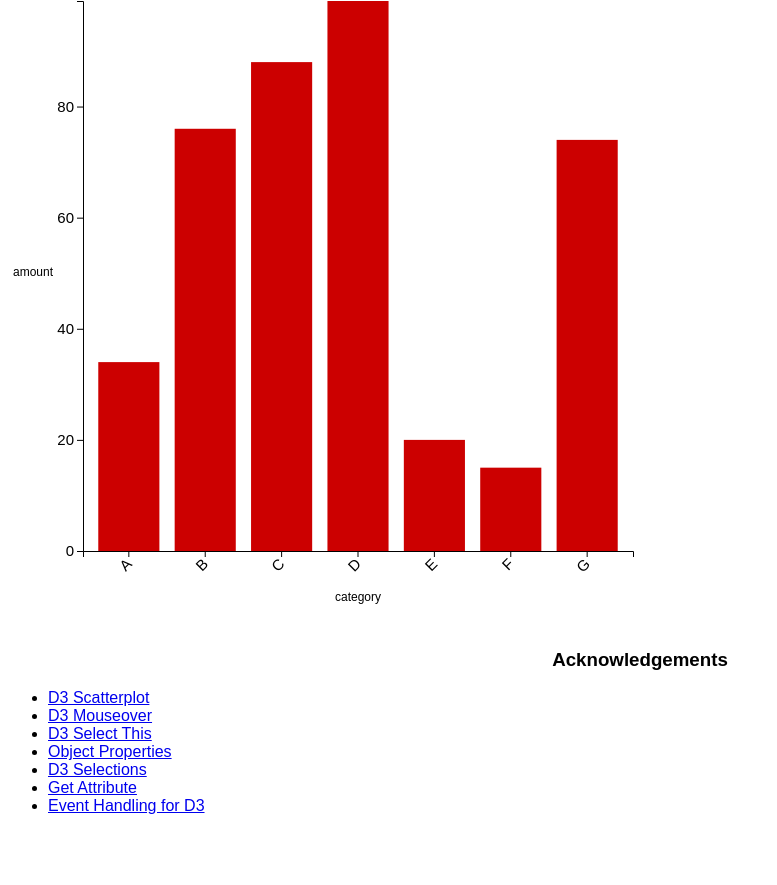
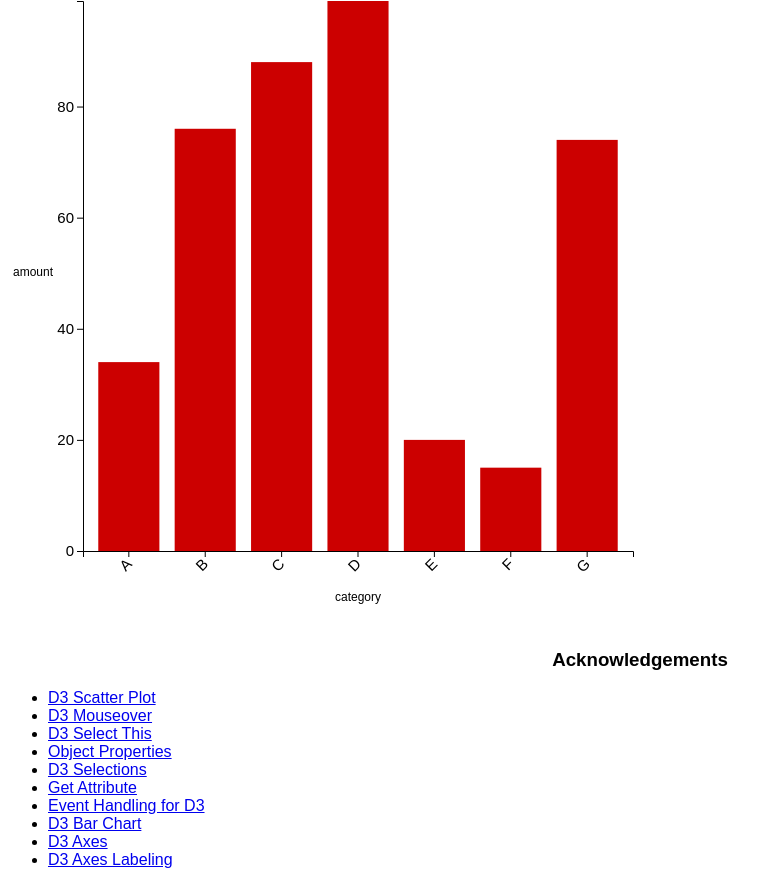
Before and after one commit to DS4200-S23-Class/hw-05-jane-michelle, a plain HTML site: page index.html in a window 1280 px wide. Shown: the part 858-1743 px from the top of the page, without its empty margins (0-777 px from the left). Before the commit the page ends 1689 px from the top, so only its background shows below. Drawn offline with Linux system fonts and the light colour scheme.

Commit message:
finished

```diff
--- a/index.html
+++ b/index.html
@@ -83,7 +83,7 @@
         <!-- Links used -->
         <ul>
             <li>
-                <a href="https://www.educative.io/answers/how-to-create-a-scatter-plot-using-d3">D3 Scatterplot</a>
+                <a href="https://www.educative.io/answers/how-to-create-a-scatter-plot-using-d3">D3 Scatter Plot</a>
             </li>
             <li>
                 <a href="https://www.appsloveworld.com/d3js/100/1/d3-js-change-color-and-size-on-line-graph-dot-on-mouseover">D3 Mouseover</a>
@@ -103,6 +103,15 @@
             <li>
                 <a href="https://www.tutorialsteacher.com/d3js/event-handling-in-d3js">Event Handling for D3</a>
             </li>
+            <li>
+                <a href="https://blog.risingstack.com/d3-js-tutorial-bar-charts-with-javascript/">D3 Bar Chart</a>
+            </li>
+            <li>
+                <a href="https://www.tutorialsteacher.com/d3js/axes-in-d3">D3 Axes</a>
+            </li>
+            <li>
+                <a href="https://stackoverflow.com/questions/11189284/d3-axis-labeling">D3 Axes Labeling</a>
+            </li>
         </ul>
     </div>
 
```
